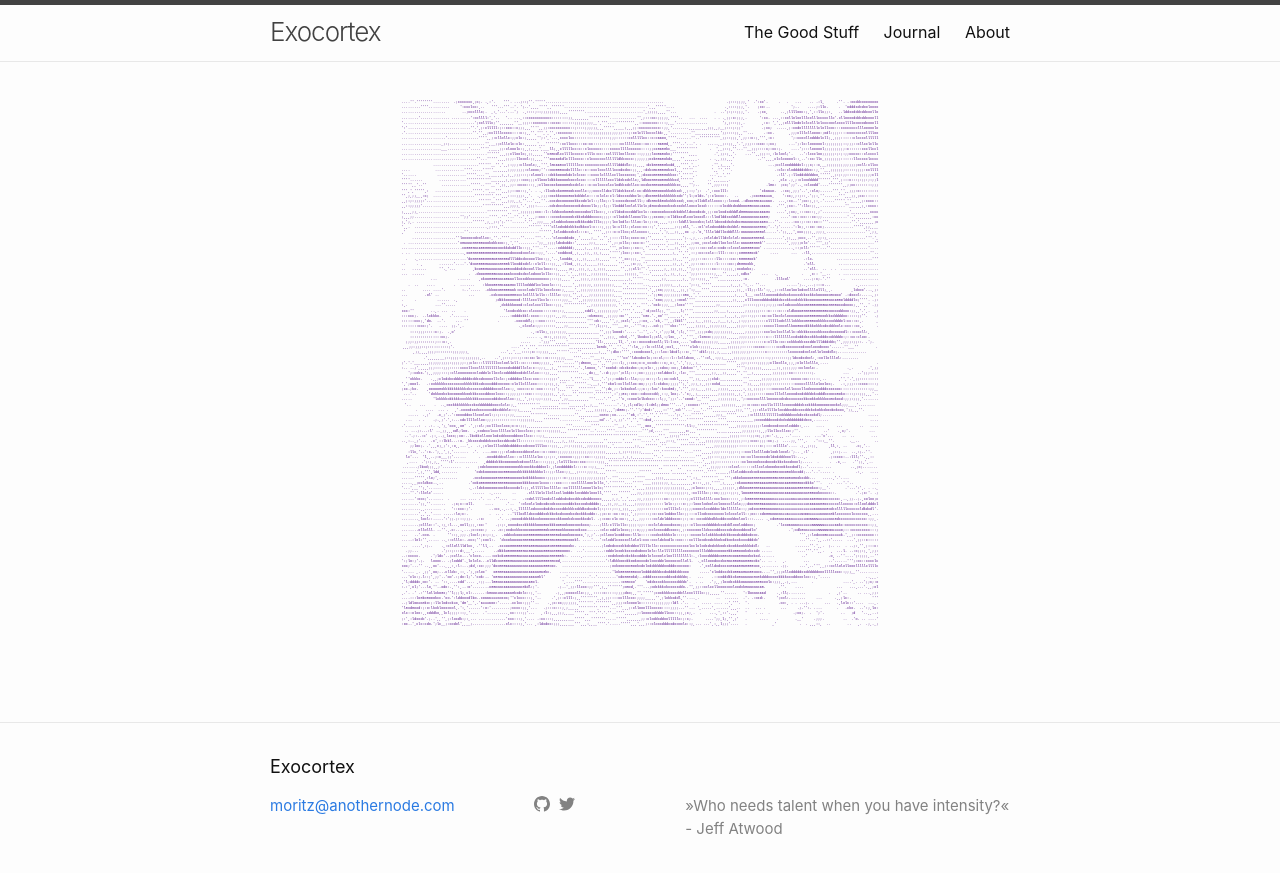
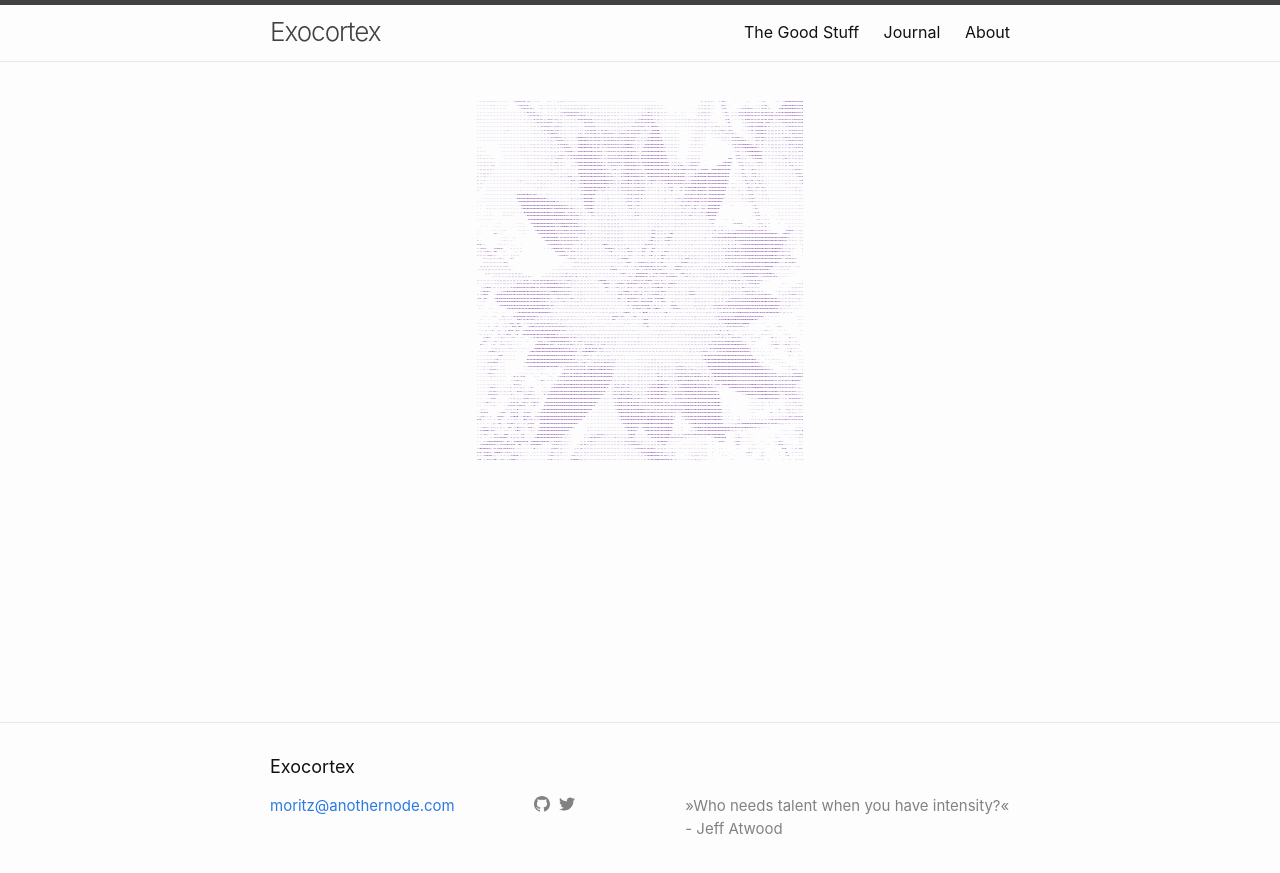
Before and after one commit to anothernode/exocortex-jekyll, a Jekyll site: the page built from index.md, in a window 1280 px wide. Shown: the top 873 px of the page. Built offline with Jekyll 4.4.1, drawn with Linux system fonts in a browser that asks for light colours.

Commit message:
Shrink cover ASCII art

```diff
--- a/_sass/minima/_layout.scss
+++ b/_sass/minima/_layout.scss
@@ -270,7 +270,7 @@
 #cover {
   background: $background-color;
   border: none;
-  font-size: calc(0.16vw + 0.16vh);
+  font-size: calc(0.11vw + 0.11vh);
   color: indigo;
   text-align: center;
 }
```
